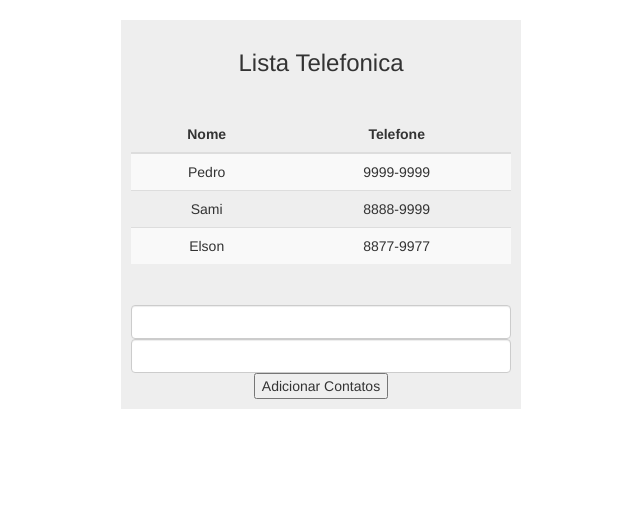
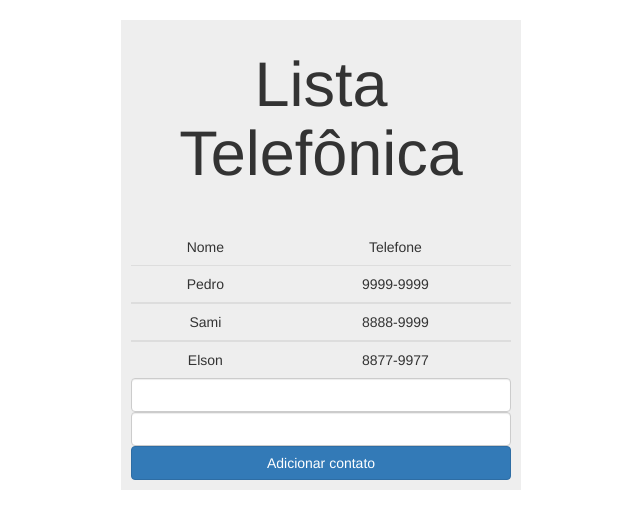
Before and after one commit to ShadowDeveloper/AngularJS, a website: page 02 - Lista_telefonica/index.html in a window 1280 px wide. Shown: the whole page, without its empty margins (319-959 px from the left). Drawn offline with nearby package versions, Linux system fonts and the light colour scheme.

Commit message:
lista telefonica finished, using angular.copy, angular delete

```diff
--- a/02 - Lista_telefonica/assets/css/app.css
+++ b/02 - Lista_telefonica/assets/css/app.css
@@ -3,6 +3,7 @@
   margin: 20px auto 0 auto;
   padding: 10px;
 }
+
 .table{
   margin: 40px auto 0 auto;
 }
--- a/02 - Lista_telefonica/index.html
+++ b/02 - Lista_telefonica/index.html
@@ -1,5 +1,5 @@
 <!DOCTYPE html>
-<html lang="pt-br" ng-app="listaTelefonica">
+<html lang="en" ng-app="listaTelefonica">
 
 <head>
   <meta charset="UTF-8">
@@ -12,71 +12,71 @@
   <link rel="stylesheet" href="./assets/css/app.css">
 
   <script>
-    angular.module("listaTelefonica", []);
-    angular.module("listaTelefonica").controller("listaTelefonicaCtrl", listaTelefonicaController);
+
+    var app = angular.module('listaTelefonica', []);
+    app.controller('listaTelefonicaCtrl', listaTelefonicaController);
 
     function listaTelefonicaController($scope) {
-      $scope.message = "Lista Telefonica";
+      $scope.message = "Lista Telefônica";
+
         $scope.contatos = [
           {
             nome: "Pedro",
-          telefone:"9999-9999",
+            telefone: "9999-9999",
           },
           {
             nome: "Sami",
-          telefone:"8888-9999",
+            telefone: "8888-9999",
           },
           {
             nome: "Elson",
-          telefone:"8877-9977",
+            telefone: "8877-9977",
           }
-      ];
+        ]
 
-      $scope.adicionarContato = function(){
-        //$scope.contatos.push(); //Ruim
-        //$scope.contatos.push(); //Media
-        //$scope.contatos.push(); //Boa
-        console.log(" "+ $scope.nome," "+ $scope.telefone)
+      $scope.adicionarContato = function(c){
+      //$scope.adicionarContato = function(nome, telefone){ //Forma 2
+
+        // $scope.contatos.push({
+        //   nome: $scope.peopleName,
+        //   telefone: $scope.peopleTel
+        // }); //Forma 1: ruim de se fazer. Temos que ler o scope dentro do controller toda vez.
+
+        //$scope.contatos.push({
+        // nome: nome,
+        // telefone: telefone
+        //}); //Forma 2: forma mediana de se fazer. Ainda existe burocracia para criação do objeto. Existe maneira melhor com o proprio angularjs para se fazer
+
+        $scope.contatos.push(angular.copy(c));
+        delete $scope.c;
+        //Forma 3: a melhor de se usar junto ao angular.copy
+
+        console.log(c);
       }
-
     }
   </script>
+
 </head>
 
 <body>
 
-  <div ng-controller="listaTelefonicaCtrl">
-
-    <div class="jumbotron text-center">
-      <!-- <h4 ng-bind="message"></h4> -->
-      <h3>{{ message }}</h3>
-      <!-- {{ message }}  = o ng-bind também pode ser feito desta maneira a diferença é que este modo é mais personalizavel, concatenar e etc-->
-      <div>
-          <table class="table table-striped">
+  <div ng-controller="listaTelefonicaCtrl" class="jumbotron text-center">
+    <h1 ng-bind="message"></h1>
+    <table class="table striped">
       <thead>
-              <th class="text-center">Nome</th>
-              <th class="text-center">Telefone</th>
+        <td>Nome</td>
+        <td>Telefone</td>
       </thead>
-            <tbody>
-              <tr ng-repeat="c in contatos">
-                <!-- <td>{{c.nome}}</td>
-                <td>{{c.telefone}}</td> -->
-                <td ng-repeat="(key, value) in c">
-                  {{value}}
-                </td>
-              </tr>
+      <tbody ng-repeat="c in contatos">
+        <td ng-repeat="value in c">{{value}}</td>
       </tbody>
     </table>
 
-          <hr>
-          <input type="text"  class="form-control" ng-model="nome" name="" id="nomeLista">
-          <!-- {{nome}} -->
-          <input type="tel" class="form-control" ng-model="telefone" name="" id="telefoneLista">
-          <!-- {{telefone}} -->
-          <button ng-click="adicionarContato()">Adicionar Contatos</button>
-
-      </div>
-    </div>
+    <input class="form-control" type="text" name="nome" ng-model="c.nome" id="nomeLista">
+    <input class="form-control" type="tel" name="tel" ng-model="c.telefone" id="telefoneLista">
+    <!-- <button class="btn btn-primary btn-block" ng-click="adicionarContato(peopleName,peopleTel)">Adicionar contato</button> Form 2-->
+    <button class="btn btn-primary btn-block" ng-click="adicionarContato(c)">Adicionar contato</button>
+    {{c}}
   </div>
 
 </body>
```
Lines whose indentation alone changed are shown as unchanged.
